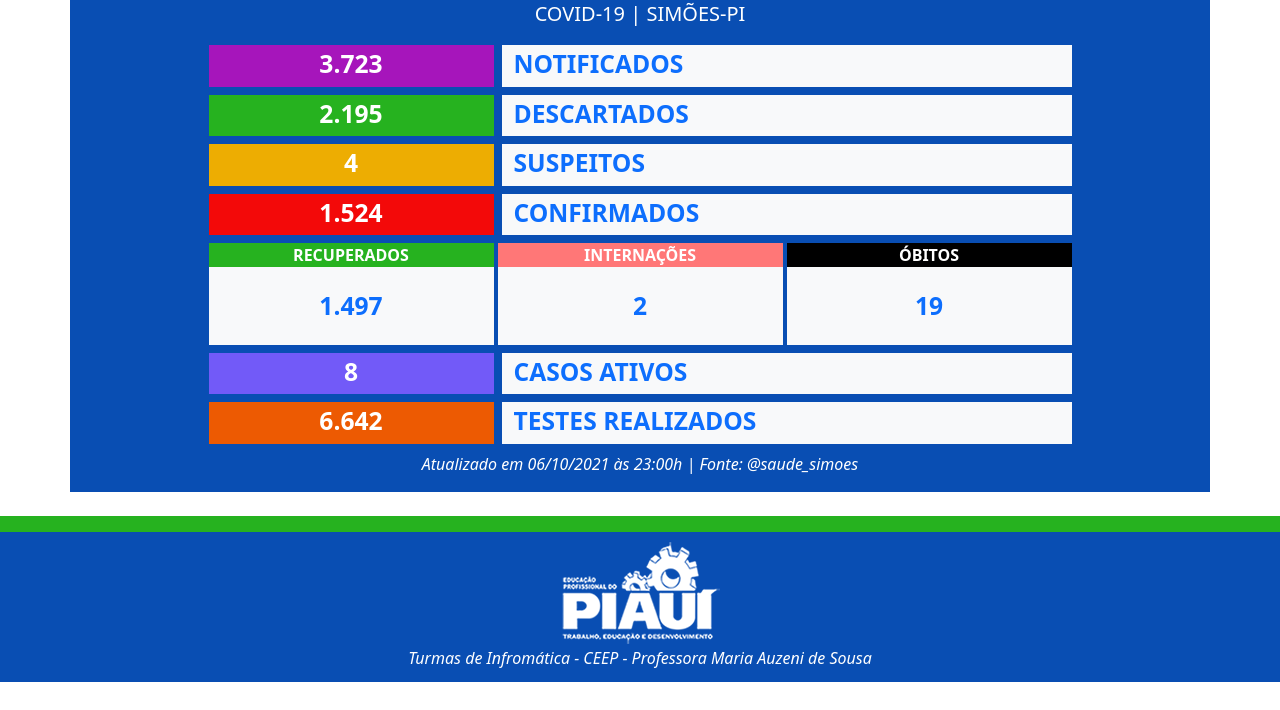
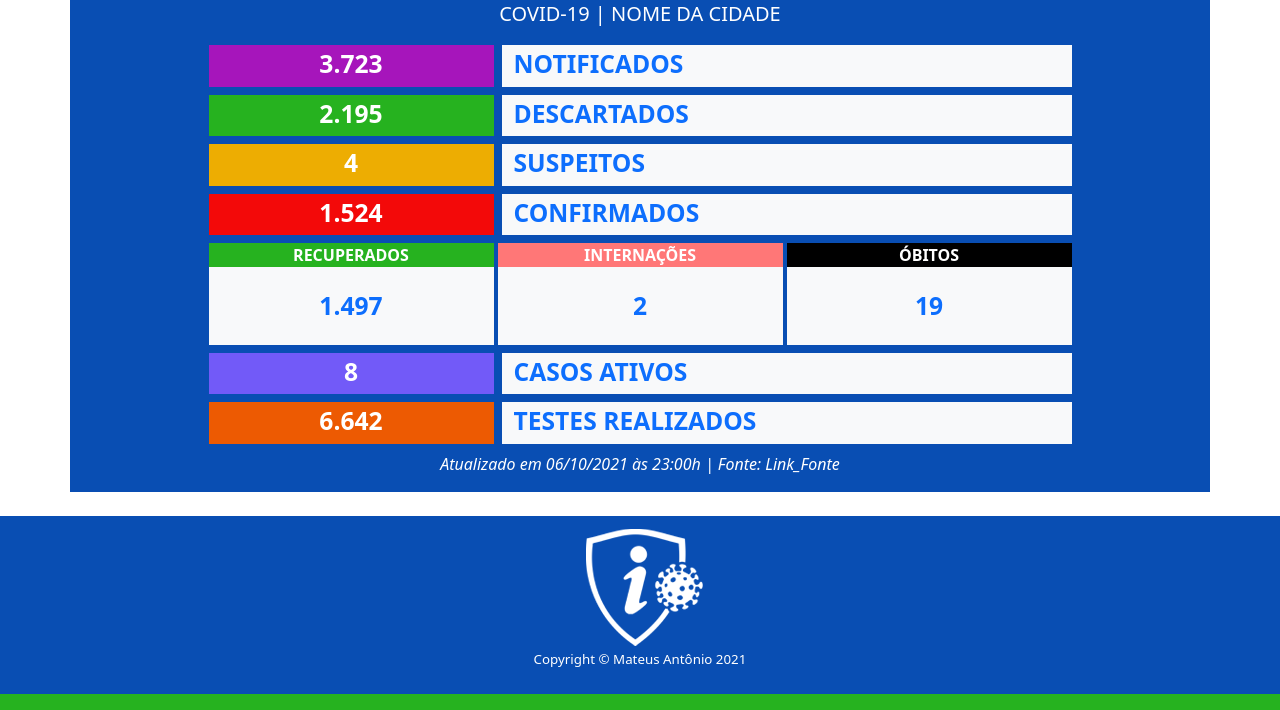
Before and after one commit to mateusdmc/newsletter-covid19-pwa, a plain HTML site: page index.html in a window 1280 px wide. Shown: the part 185-895 px from the top of the page. Before the commit the page ends 867 px from the top, so only its background shows below. Drawn offline with Linux system fonts and the light colour scheme.

Commit message:
Alterações pontuais

```diff
--- a/css/css-personalizado/meu-css.css
+++ b/css/css-personalizado/meu-css.css
@@ -46,3 +46,6 @@
 .bg-cinza{
     background-color: #e3e3e3;
 }
+.tx-footer{
+    font-size: smaller;
+}
--- a/index.html
+++ b/index.html
@@ -23,9 +23,8 @@
       <div class="row justify-content-center text-center">
         <div class="col-  sm-8 col-md-7 py-4">
           <h4 class="text-white">Aviso</h4>
-          <p class="text-white">Os dados compartilhados nessa página são buscados diariamente no
-            Instagram da Secretaria Municipal de Saúde de Simões <strong><a class="text-white" href="https://www.instagram.com/saude_simoes/" target="_blank" style="text-decoration:none">@saude_simoes</a></strong>. Não somos
-            o veículo oficial de comunicação, apenas divugamos os dados.</p>
+          <p class="text-white">Não somos o veículo oficial de comunicação. Os dados compartilhados
+             nessa página são buscados diariamente no orgãos de controle de saúde pública do município.</p>
         </div>
       </div>
     </div>
@@ -48,7 +47,7 @@
 
       <div class="text-center mt-5">
         <h1 class="text-white"><strong>BOLETIM EPIDEMIOLÓGICO</strong></h1>
-        <p class="lead text-white">COVID-19 | SIMÕES-PI</p>
+        <p class="lead text-white">COVID-19 | NOME DA CIDADE</p>
       </div>
 
         <!-- PARTE 1 -->
@@ -173,9 +172,7 @@
 
         <!-- DADOS DA ATUALIZAÇÃO -->
         <div class="row justify-content-center text-center mt-2 text-white">
-          <P class="fst-italic">Atualizado em 06/10/2021 às 23:00h   |   Fonte:
-            <a class="text-white" href="https://www.instagram.com/saude_simoes/" target="_blank" style="text-decoration:none">@saude_simoes</a>
-          </P>
+          <p class="fst-italic">Atualizado em 06/10/2021 às 23:00h   |   Fonte: <a class="text-white" href="#" style="text-decoration:none">Link_Fonte</a></p>
         </div>
 
     </div>
@@ -183,24 +180,25 @@
   </div>
   </div>
 
-  <div class="container-fluid">
-    <div class="row bg-verde">
-      <div class=""><p></p></div>
-    </div>
-  </div>
-
   <!-- Rodap-Pé -->
   <footer class="text-muted py-2 bg-azul">
     <div class="container">
       <div class="row">
         <div class="col-12">
-          <img class="img-fluid mx-auto d-block" src="img/ed-profissional-white.png" alt="CEEP">
-          <p class="mb-1 text-center fst-italic text-white">Turmas de Infromática - CEEP - Professora Maria Auzeni de Sousa</p>
+          <img class="img-fluid mx-auto d-block"  src="img/i-boletim.png" alt="CEEP">
+          <p class="text-center tx-footer text-white">Copyright ©
+            <a class="text-white" href="https://www.linkedin.com/in/mateus-ant%C3%B4nio-206a06179/" target="_blank" style="text-decoration:none">Mateus Antônio</a> 2021</p>
         </div>
       </div>
     </div>
   </footer>
 
+    <!-- Traço-Verde -->
+    <div class="container-fluid">
+      <div class="row bg-verde">
+        <div class=""><p></p></div>
+      </div>
+    </div>
 
   <script src="main-pwa.js"></script>
   <script src="js/bootstrap.bundle.min.js"></script>
```
Also changed, not shown: img/i-boletim.png (added).
